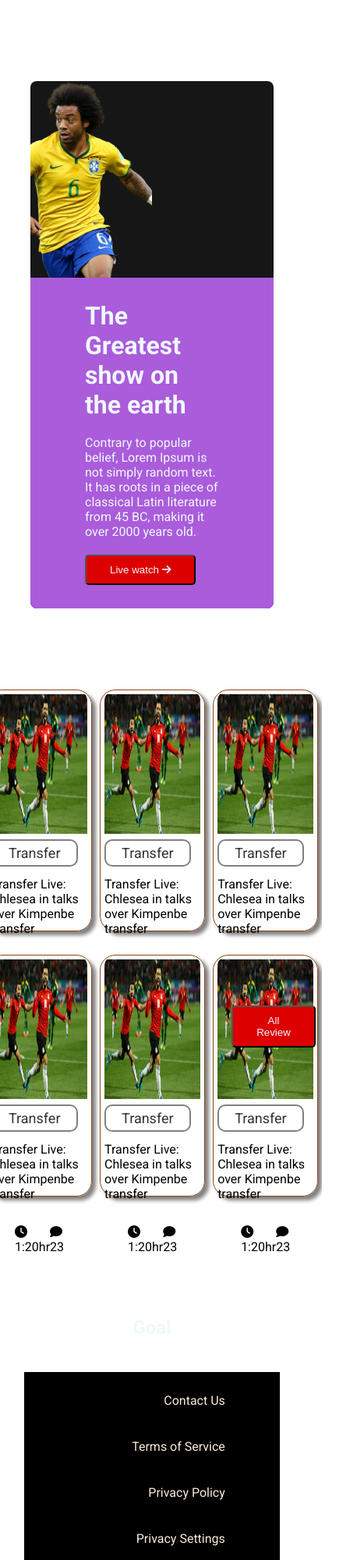
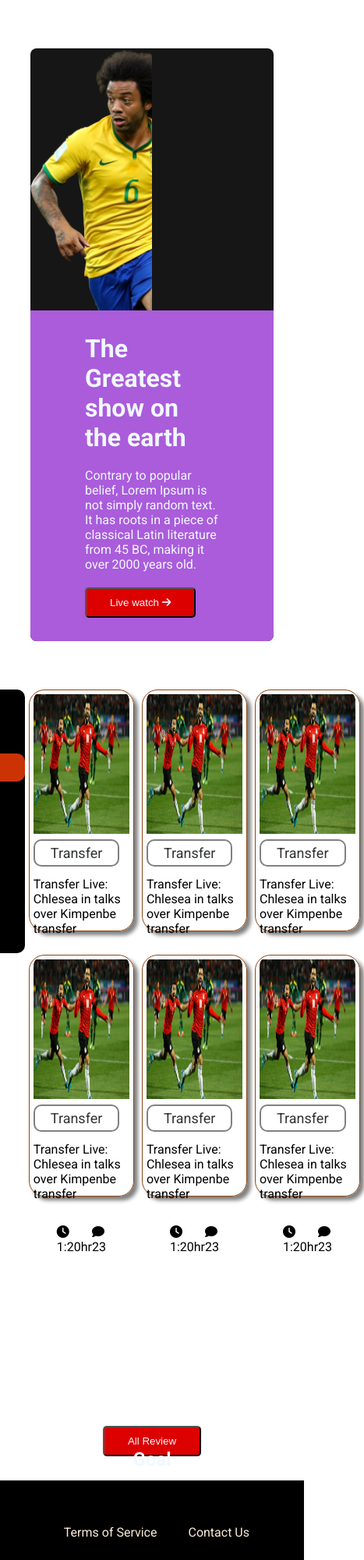
Before and after one commit to Rasel91/responsive-web-tutorial, a plain HTML site: page index.html in a window 390 px wide. Shown: the top 2000 px of the page at 78% size, 467 px wide, since content can reach past the window. Drawn offline with Linux system fonts and the light colour scheme.

Commit message:
res corre add

```diff
--- a/index.html
+++ b/index.html
@@ -12,6 +12,7 @@
     <link href="https://fonts.googleapis.com/css2?family=Roboto:wght@400;500;700&display=swap" rel="stylesheet">
     <script src="https://kit.fontawesome.com/03ec4f1993.js" crossorigin="anonymous"></script>
     <link rel="stylesheet" href="styles/style.css">
+    <link rel="stylesheet" href="styles/responsive.css">
     <title>Resonsiv web desing tutorial</title>
 
 </head>
@@ -157,21 +158,24 @@
                             <div class="clock-item">
                                 <i class="fa-solid far fa-comment "></i>
                                 <span>23</span>
-
+                            </div>
                         </div>
                     </div>
                 </div>
 
             </div>
+
         </div>
-
-          <section>
+        <div class="reviw">
             <button>
                 All Review
             </button>
-          </section>
+        </div>
+    </main>
 
-    </main>
+
+</body>
+
 <section>
     <footer class="f-item">
         <div>
@@ -201,8 +205,4 @@
 
 </section>
 
-</body>
-
-
-
 </html>
--- a/styles/style.css
+++ b/styles/style.css
@@ -56,14 +56,14 @@ a{
 .header_img{
   height: 100%;
   width: 50%;
-  /* position: relative; */
+  position: relative;
 
 }
-.header_img>img{
+.header_img > img{
   height: 100%;
-  width: 50%;
+  width: 100%;
   object-fit: cover;
-  object-position: center;
+  object-position: left;
 
 }
 
@@ -158,10 +158,19 @@ middle-bar section style
     height: 60%;
     width: 100%;
  }
+
+.reviw{
+  margin-top: 80px;
+  display: flex;
+  justify-content: center;
+  align-items: center;
+}
+
+
  /*============= footer==============
   */
   .f-item{
-    margin: 8%;
+    margin-top: 8%;
    padding: 50px;
     display: flex;
     justify-content: center;
@@ -204,21 +213,14 @@ middle-bar section style
   /* ---------mobile devisc---------------- */
 
   @media only screen and (max-width: 688px) {
-    .header_text{
+    .header_item {
+      height: 90vh;
+      flex-direction: column-reverse;
+    }
+    .header_text {
       width: 100%;
     }
-    .header_img{
+    .card__image {
       width: 100%;
     }
-    .header_item{
-      flex-direction: column-reverse;
-
-    }
-
-
   }
-
-  /* ---------Tablate devisc---------------- */
-  /* @media only screen and (min-width:688px) and (max-width:992px){
-
-  } */
```
Lines whose indentation alone changed are shown as unchanged.
